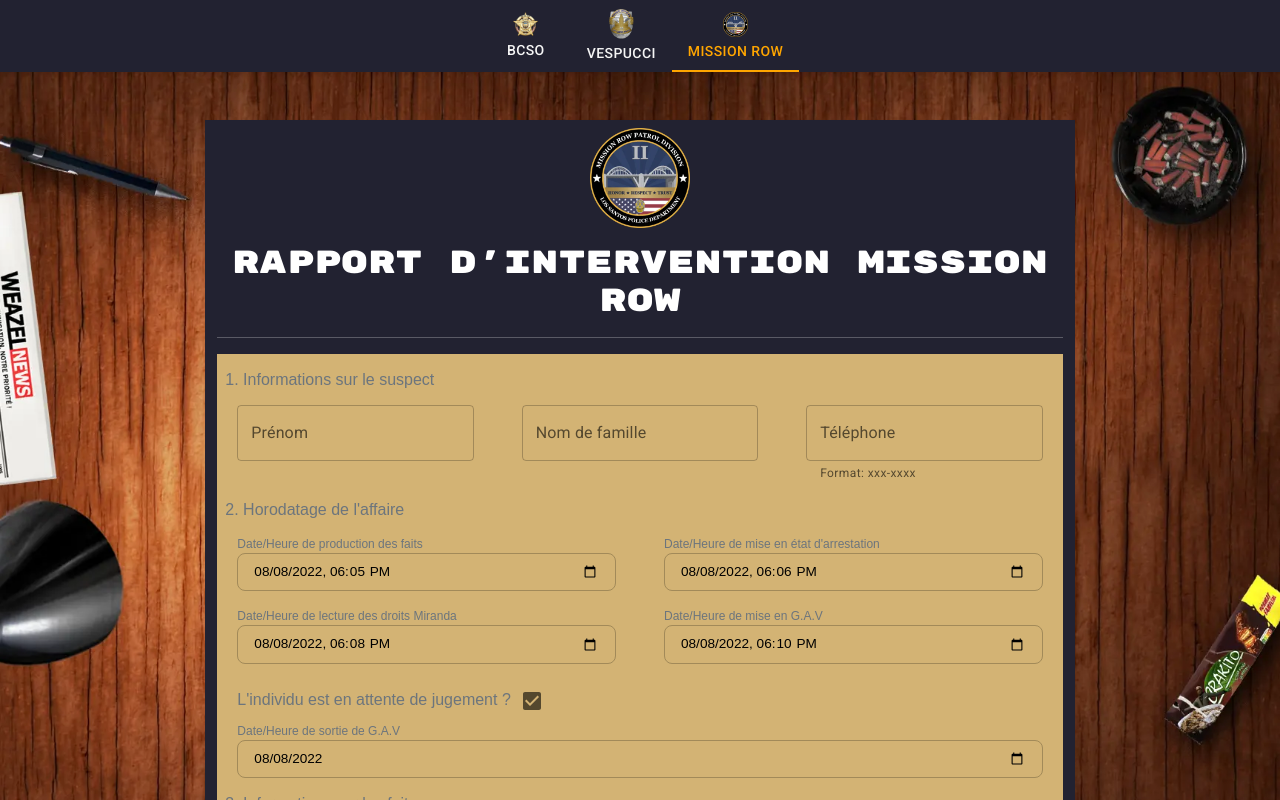
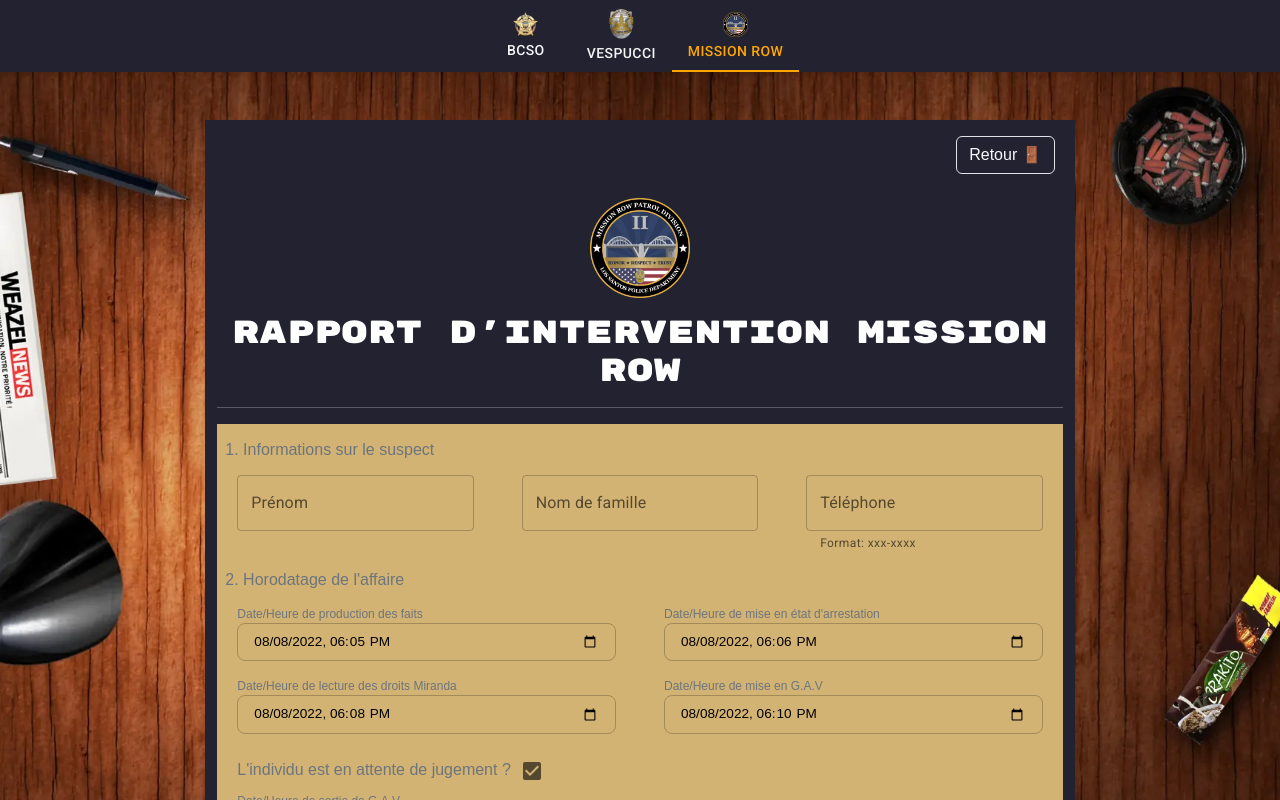
Before and after one commit to MehdiBenbahri/PoliceTools, a React (Create React App) app: page /mission-row in a window 1280 px wide. Built offline with nearby package versions, Linux system fonts and the light colour scheme.

Commit message:
[FEAT] Ajout de la signature

```diff
--- a/src/Home/Formulaire.js
+++ b/src/Home/Formulaire.js
@@ -126,9 +126,10 @@ function Formulaire(props) {
         res += "Total des amendes : " + totalPrice + "$ \n";
         res += "Total de garde à vue (minutes) : " + totalTime + " min \n \n";
         res += "Saisie : " + seizureList + " \n";
-        res += "Lien Siprnet : " + siprnetLink;
+        res += "Lien Siprnet : " + siprnetLink + " \n";
+        res += "Fin du rapport | " + authorRegistration ;
         setResult(res);
-    },[agentsRegistration,lastName,firstName,phone,date1,date2,date3,date4,date5,placeProduction,isWaitingForJuge,factsDescription,totalPrice,totalTime,seizureList,siprnetLink,selectedFacts]);
+    },[agentsRegistration,authorRegistration,lastName,firstName,phone,date1,date2,date3,date4,date5,placeProduction,isWaitingForJuge,factsDescription,totalPrice,totalTime,seizureList,siprnetLink,selectedFacts]);
 
     // function sendData() {
     //     let data = {
--- a/src/Home/Header.js
+++ b/src/Home/Header.js
@@ -1,8 +1,13 @@
 import React from "react";
+import Link from "@mui/material/Link";
+import {Icon} from "@mui/material";
 
 function Header(props) {
     return (
         <div>
+            <div className={"d-flex justify-content-end align-items-center"}>
+                <Link className={"btn btn-outlined-light my-3 text-decoration-none border text-light mx-2"} href={"/"}>Retour 🚪</Link>
+            </div>
             <div className={"row my-2"}>
                 <div className={
                     "col-sm-12 " +
@@ -18,10 +23,10 @@ function Header(props) {
                     " d-flex justify-content-center align-items-center"}>
                     <div className={"rubik-mono-one h2 mt-3 mb-0 text-center"}>{props.title}</div>
                 </div>
-
             </div>
             <hr/>
         </div>
     )
 }
+
 export default Header;
--- a/src/Home/Intro.js
+++ b/src/Home/Intro.js
@@ -26,6 +26,7 @@ function Intro(){
                 </div>
                 <div className="col-sm-1 col-md-2"></div>
             </div>
+            <div className={"my-5"}></div>
         </div>
     )
 }
--- a/src/Home/Menu.js
+++ b/src/Home/Menu.js
@@ -24,6 +24,7 @@ function Menu(){
 
     return (
         <div className={"d-flex justify-content-center align-items-center bg-dark shadow-sm"}>
+
             <Tabs value={value} aria-label="nav tabs principale">
                 <LinkTab
                     className={"tab-hover " + (location.pathname === "/bcso" ? "tab-selected" : "")}
```
